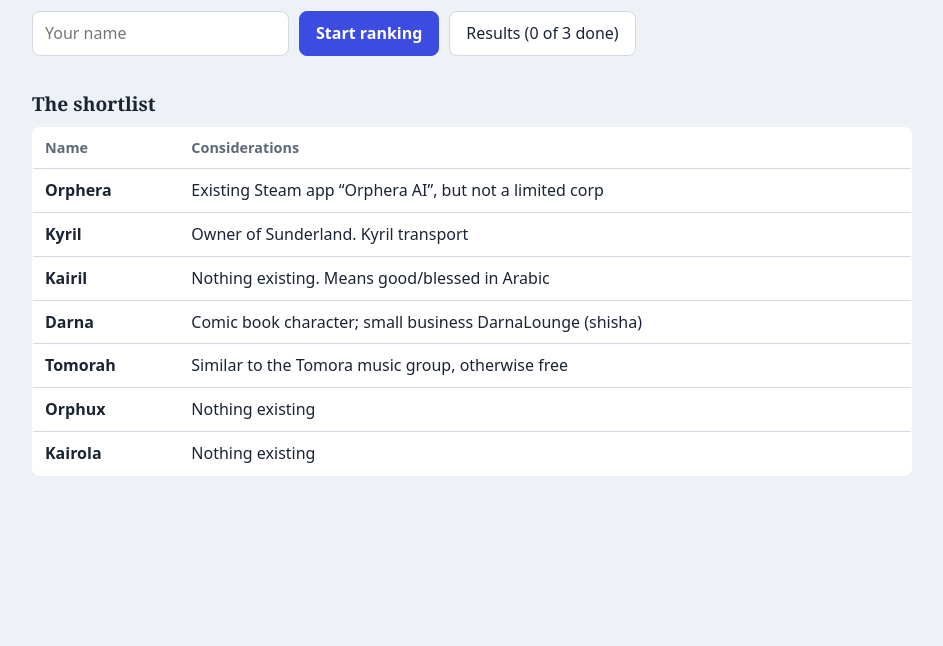
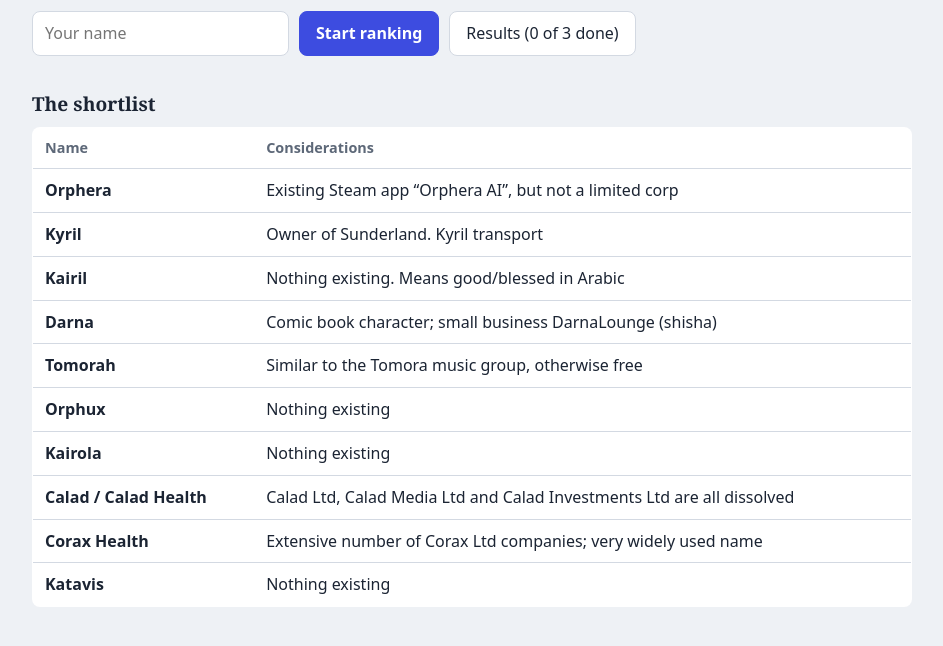
Before and after one commit to TobiasA152/tobiasa152.github.io, a plain HTML site: page index.html in a window 1280 px wide. Shown: the part 154-800 px from the top of the page, without its empty margins (168-1111 px from the left). Drawn offline with Linux system fonts and the light colour scheme.

Commit message:
Update index.html

```diff
--- a/index.html
+++ b/index.html
@@ -50,7 +50,10 @@ const NAMES=[
  {n:"Darna",t:"Comic book character; small business DarnaLounge (shisha)"},
  {n:"Tomorah",t:"Similar to the Tomora music group, otherwise free"},
  {n:"Orphux",t:"Nothing existing"},
- {n:"Kairola",t:"Nothing existing"}
+ {n:"Kairola",t:"Nothing existing"},
+ {n:"Calad / Calad Health",t:"Calad Ltd, Calad Media Ltd and Calad Investments Ltd are all dissolved"},
+ {n:"Corax Health",t:"Extensive number of Corax Ltd companies; very widely used name"},
+ {n:"Katavis",t:"Nothing existing"}
 ];
 const FOUNDERS=3, KEY="name-tournament-v1";
 const MAXQ=[0,0,1,3,5,7,10,13,16,19,22][NAMES.length]||"?"; // Ford-Johnson worst case
@@ -89,7 +92,7 @@ for(const t of [store.results,store.imported])for(const k in t)t[k]=current(t[k]
 save();
 
 /* ---------- merge-insertion (Ford-Johnson) sort ----------
-   Fewest possible comparisons for small lists: 13 for 7 names.
+   Fewest possible comparisons for small lists: 22 for 10 names.
    better(a,b) resolves true if a is preferred. Returns worst-first. */
 async function fj(items,better){
  const n=items.length; if(n<2)return items;
```
